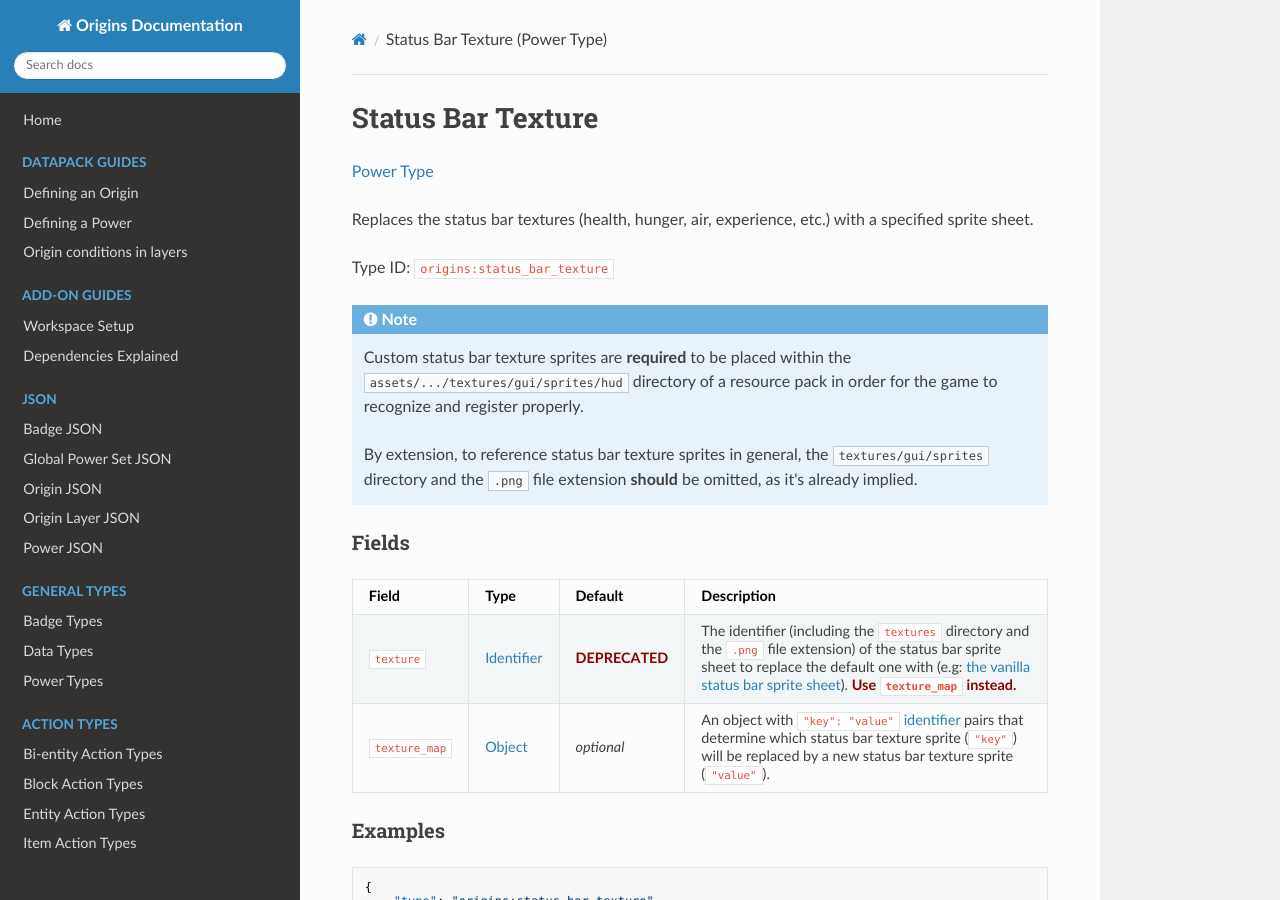
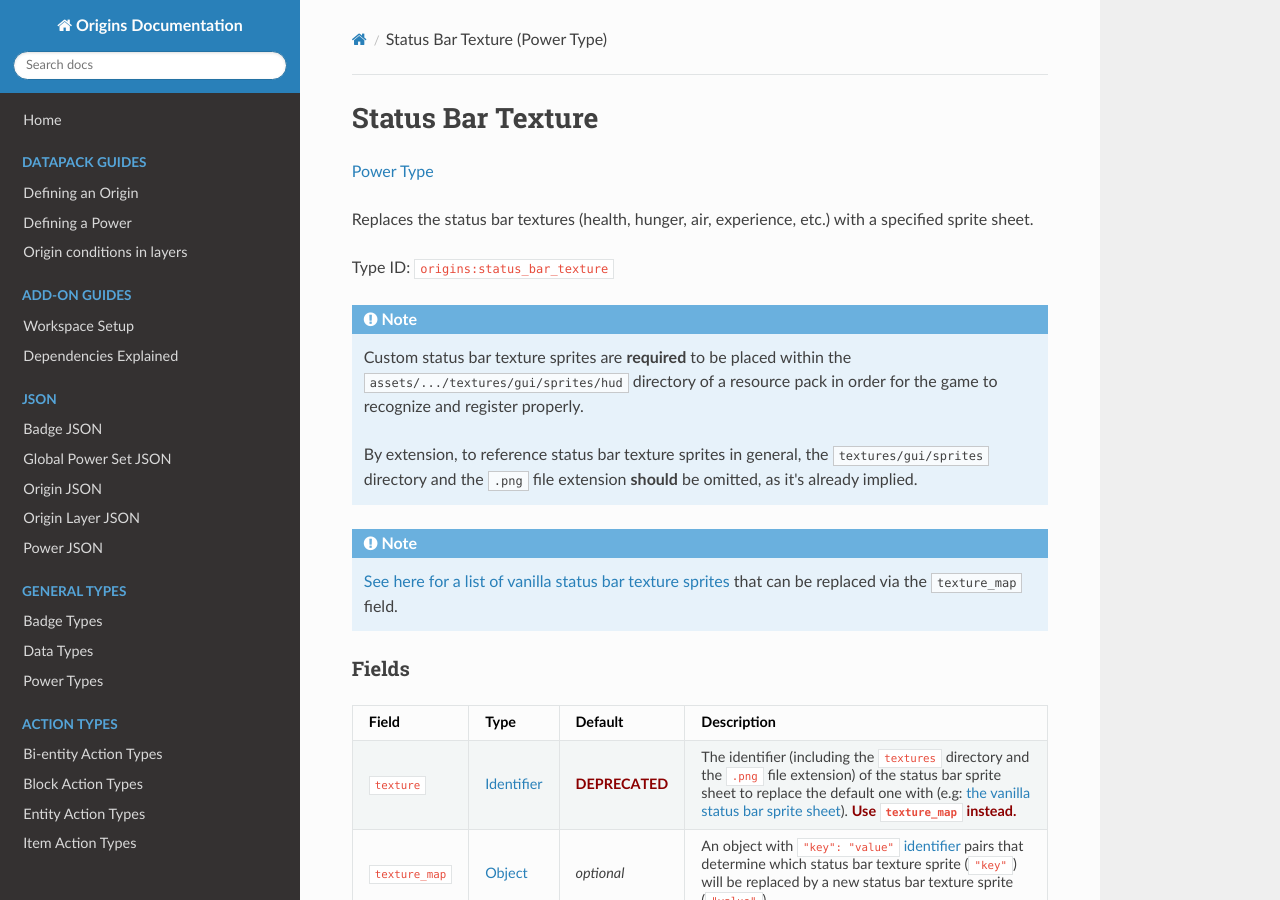
Before and after one commit to apace100/origins-docs, an MkDocs documentation site: the page built from docs/types/power_types/status_bar_texture.md, in a window 1280 px wide and 900 px high. Built offline with MkDocs 1.6.1, drawn with Linux system fonts in a browser that asks for light colours; nearby versions of some CDN libraries.

Commit message:
Added a note in `status_bar_texture` (Power Type) ...that leads to a collection of vanilla status bar texture sprites

```diff
--- a/docs/types/power_types/status_bar_texture.md
+++ b/docs/types/power_types/status_bar_texture.md
@@ -17,6 +17,11 @@ Type ID: `origins:status_bar_texture`
     Custom status bar texture sprites are **required** to be placed within the `assets/.../textures/gui/sprites/hud` directory of a resource pack in order for the game to recognize and register properly.
 
     By extension, to reference status bar texture sprites in general, the `textures/gui/sprites` directory and the `.png` file extension **should** be omitted, as it's already implied.
+
+
+!!! note
+
+    [See here for a list of vanilla status bar texture sprites](https://github.com/misode/mcmeta/tree/assets/assets/minecraft/textures/gui/sprites/hud) that can be replaced via the `texture_map` field.
 
 
 ### Fields
```
